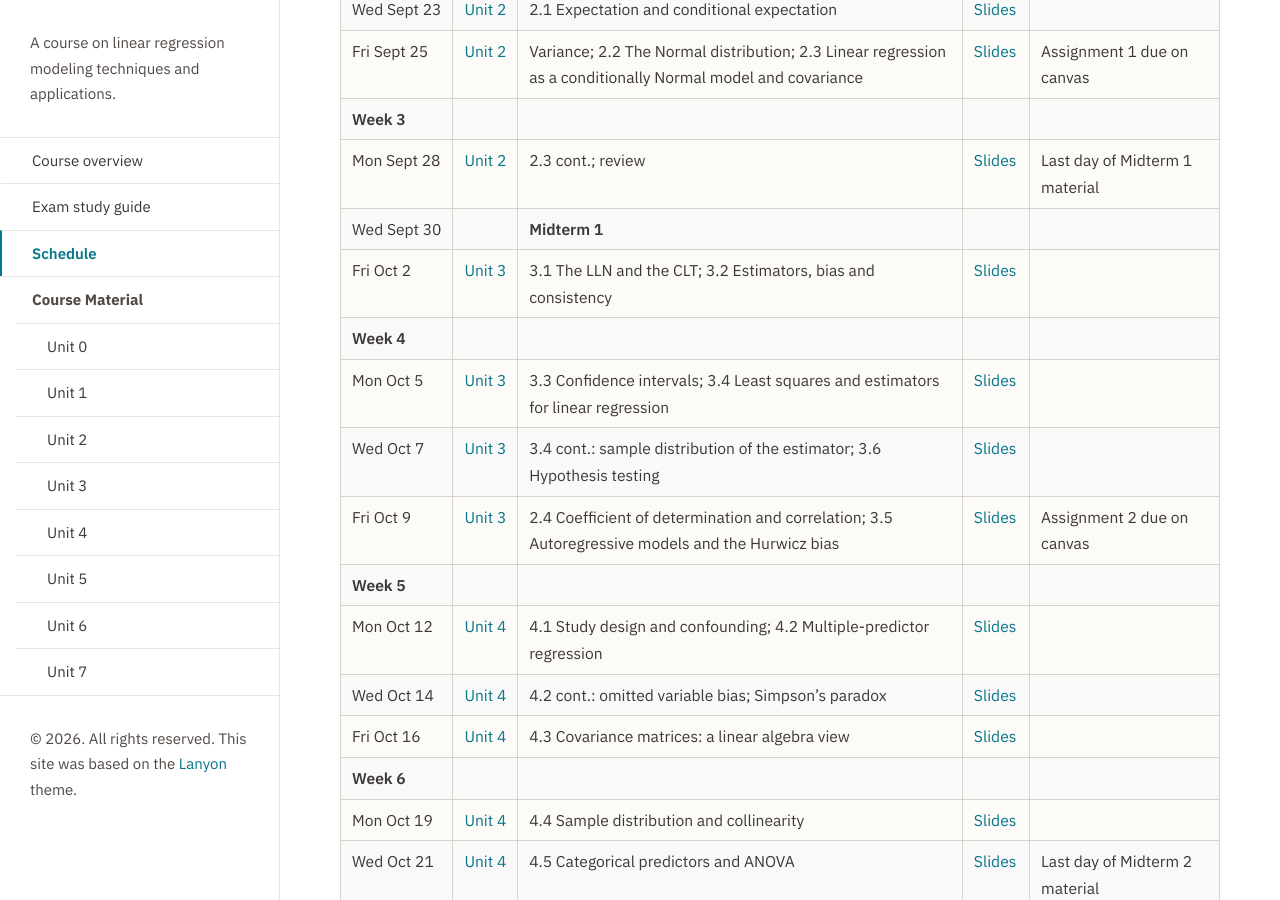
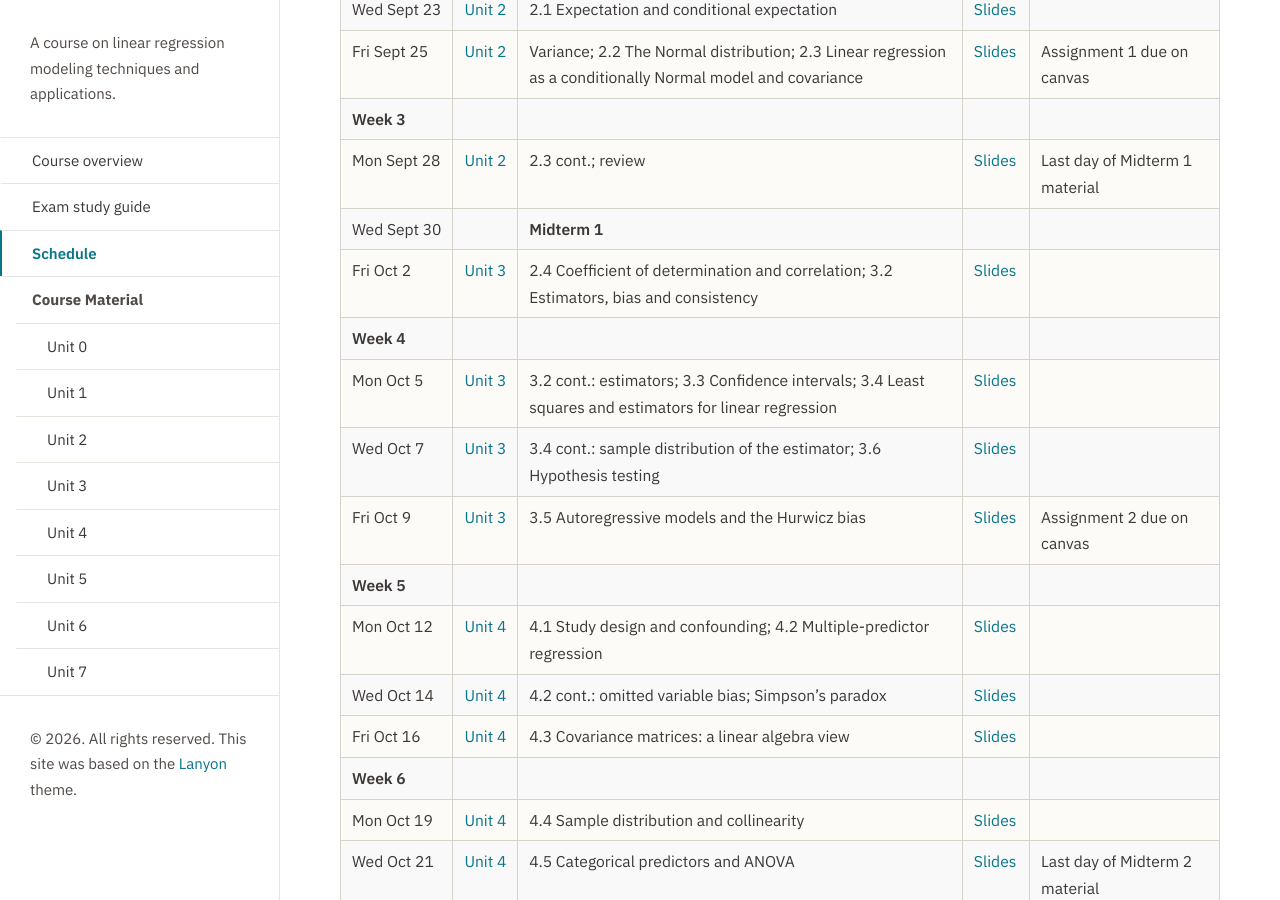
Before and after one commit to elevien/math50_2026, a Jekyll site: the page built from schedule.md, in a window 1280 px wide and 900 px high, scrolled down 674 px. Built offline with Jekyll 4.4.1, drawn with Linux system fonts in a browser that asks for light colours.

Commit message:
Publish from math50_sandbox@c64a5b9

```diff
--- a/schedule.md
+++ b/schedule.md
@@ -25,11 +25,11 @@ Before going through Unit 1, please review [Unit 0]({{ '/unit0/' | relative_url
 | **Week 3** | | | | |
 | Mon Sept 28 | [Unit 2]({{ '/unit2/' | relative_url }}) | 2.3 cont.; review | [Slides]({{ '/unit2/slides-09-28.pdf' | relative_url }}) | Last day of Midterm 1 material |
 | Wed Sept 30 | | **Midterm 1**  | |  |
-| Fri Oct 2 | [Unit 3]({{ '/unit3/' | relative_url }}) | 3.1 The LLN and the CLT; 3.2 Estimators, bias and consistency | [Slides]({{ '/unit3/slides-10-02.pdf' | relative_url }}) | |
+| Fri Oct 2 | [Unit 3]({{ '/unit3/' | relative_url }}) | 2.4 Coefficient of determination and correlation; 3.2 Estimators, bias and consistency | [Slides]({{ '/unit3/slides-10-02.pdf' | relative_url }}) | |
 | **Week 4** | | | | |
-| Mon Oct 5 | [Unit 3]({{ '/unit3/' | relative_url }}) | 3.3 Confidence intervals; 3.4 Least squares and estimators for linear regression | [Slides]({{ '/unit3/slides-10-05.pdf' | relative_url }}) | |
+| Mon Oct 5 | [Unit 3]({{ '/unit3/' | relative_url }}) | 3.2 cont.: estimators; 3.3 Confidence intervals; 3.4 Least squares and estimators for linear regression | [Slides]({{ '/unit3/slides-10-05.pdf' | relative_url }}) | |
 | Wed Oct 7 | [Unit 3]({{ '/unit3/' | relative_url }}) | 3.4 cont.: sample distribution of the estimator; 3.6 Hypothesis testing | [Slides]({{ '/unit3/slides-10-07.pdf' | relative_url }}) | |
-| Fri Oct 9 | [Unit 3]({{ '/unit3/' | relative_url }}) | 2.4 Coefficient of determination and correlation; 3.5 Autoregressive models and the Hurwicz bias | [Slides]({{ '/unit3/slides-10-09.pdf' | relative_url }}) | Assignment 2 due on canvas |
+| Fri Oct 9 | [Unit 3]({{ '/unit3/' | relative_url }}) | 3.5 Autoregressive models and the Hurwicz bias | [Slides]({{ '/unit3/slides-10-09.pdf' | relative_url }}) | Assignment 2 due on canvas |
 | **Week 5** | | | | |
 | Mon Oct 12 | [Unit 4]({{ '/unit4/' | relative_url }}) | 4.1 Study design and confounding; 4.2 Multiple-predictor regression | [Slides]({{ '/unit4/slides-10-12.pdf' | relative_url }}) | |
 | Wed Oct 14 | [Unit 4]({{ '/unit4/' | relative_url }}) | 4.2 cont.: omitted variable bias; Simpson's paradox | [Slides]({{ '/unit4/slides-10-14.pdf' | relative_url }}) | |
```
Also changed, not shown: 1 other file.
